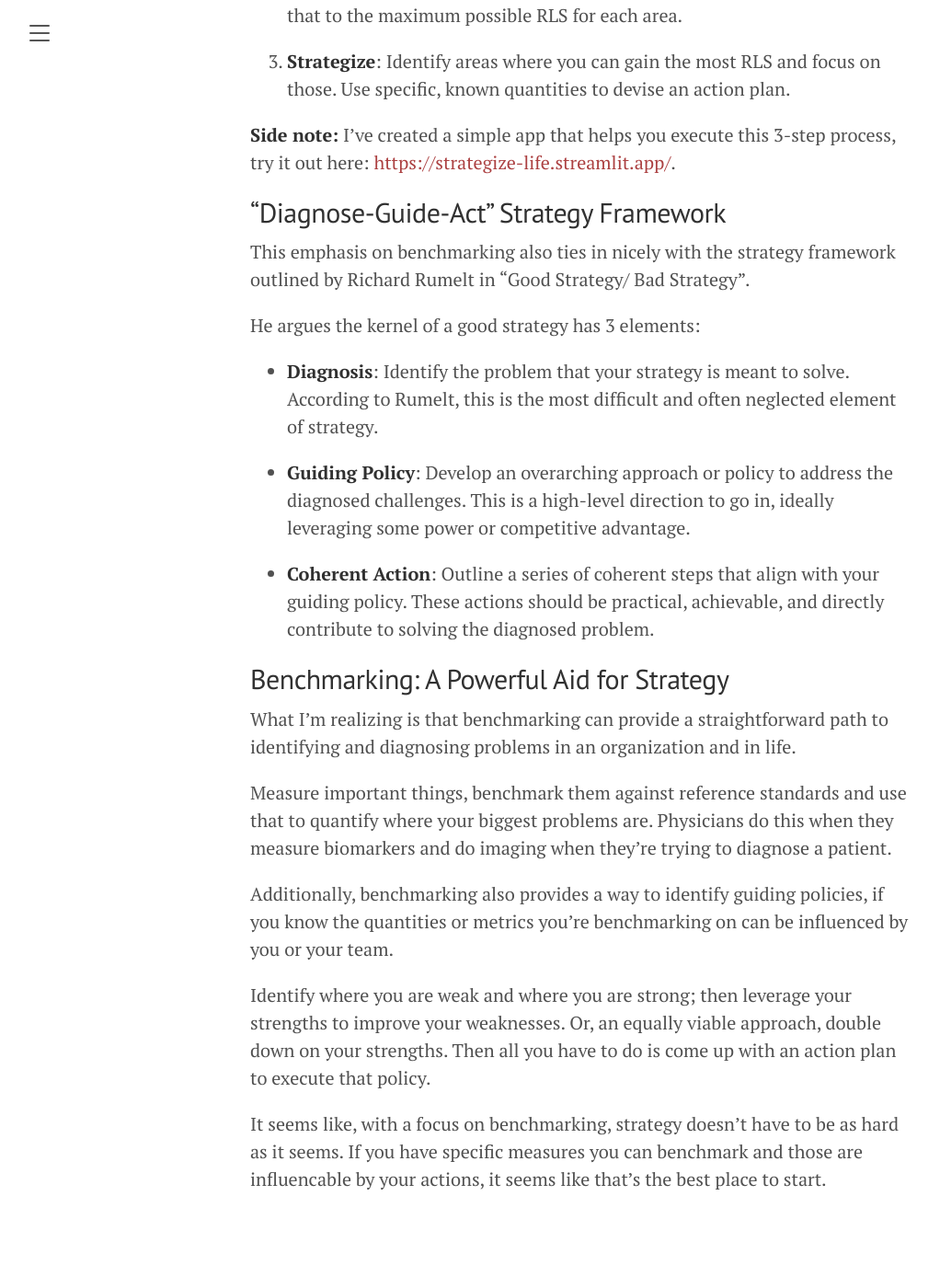
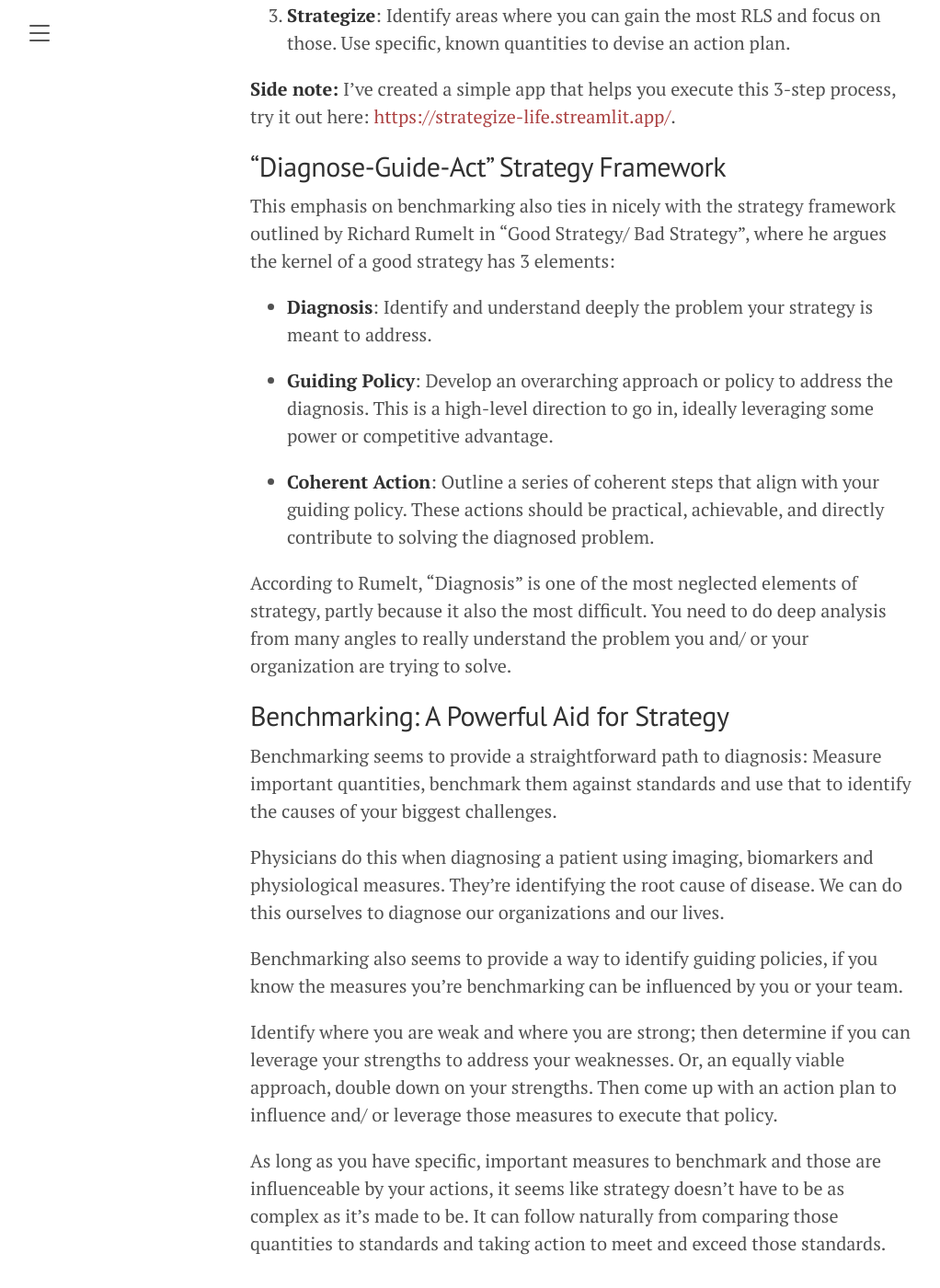
Before and after one commit to tmfarrell/tmfarrell.github.io, a Jekyll site: the page built from _posts/2023-01-29-life_and_strategy.md, in a window 1280 px wide and 1400 px high, scrolled down 2352 px. Shown: the whole window at 92% size, without its empty margins (8-1030 px from the left). Built offline with Jekyll 4.4.1, drawn with Linux system fonts in a browser that asks for light colours; some of the changed text lies outside the part shown.

Commit message:
updates to life strategy

```diff
--- a/_posts/2023-01-29-life_and_strategy.md
+++ b/_posts/2023-01-29-life_and_strategy.md
@@ -8,27 +8,25 @@
 
 ## Strategy Seems Complex
 
-I came across this HBR article recently--[Use Strategic Thinking to Create the Life You Want](https://hbr.org/2023/12/use-strategic-thinking-to-create-the-life-you-want)--which introduced an interesting concept: use best practices of business strategy  to improve your life.
+HBR put out an article recently--[Use Strategic Thinking to Create the Life You Want](https://hbr.org/2023/12/use-strategic-thinking-to-create-the-life-you-want)--introducing an interesting concept: how to use business strategy best practices to improve your life.
 
-They listed out a 7-step process though, so no way I was making it through the full article, way too long.
+Article was entirely too long though, outlining a 7-step process that underlied their approach. Like why _seven_? What an odd and annoying number. Not only that but all the steps were open-ended and ill-defined.
 
-Like why _seven_ steps? What an odd and annoying number. Not only that, but they were all very open-ended and ill-defined. Ain't nobody got time for that.
-
-Clearly the authors took a typical MBA-type approach: overly complicated, aesthetically displeasing and less "usable" as a result.
+Clearly, the authors erred on the side of an overly complicated, MBA-type approach.
 
 
 ## But It Doesn't Have to Be
 
-I believe the core of their idea (and strategy in general, for that matter) relies on the "Benchmarking" step encapsulated in the graphic below.
+I believe their approach (and strategy in general, for that matter) can be simplified if you strip it down and focus on the "Benchmarking" step encapsulated in the graphic below.
 
 <img src="/assets/img/life_satisfaction_benchmark.png"
      style="display: block; margin-left: auto; margin-right: auto; width: 75%;" />
 
-Essentially, the survey results here outline a mathematical model for how life satisfaction correlates with specific, known quantities (i.e. net income, how many friendships, etc.). You don't need to subjectively rank areas by what you think is important. Benchmarking does that for you.
+What the authors didn't realize is that these survey results essentially outline a mathematical model for how life satisfaction correlates with specific, known quantities about a life (i.e. net income, how many friendships, etc.). Which means, you don't need to subjectively rank areas by what you think is important (as they suggest in the article). Benchmarking can do that for you.
 
-What the authors didn't realize is that, once you strip away the unnecessary complexity, this is the kernel of a powerful idea: benchmark your life using specific, known quantities and use that to identify areas you'd gain the most satisfaction by improving.
+Once you strip away the unnecessary complexity, underneath is the kernel of a powerful idea: benchmark your life using specific, known quantities and use that to identify areas you'd gain the most satisfaction by improving.
 
-Using this, their approach could be simplified from 7 ill-defined steps to 3 straightforward ones:
+Using this, you can simplify 7 ill-defined steps to 3 straightforward ones:
 
 1. **Survey Your Life**: Take a survey about specific, known quantities across the areas of your life. Multiple choice rather than open-ended.
 
@@ -42,27 +40,27 @@
 
 ## "Diagnose-Guide-Act" Strategy Framework
 
-This emphasis on benchmarking also ties in nicely with the strategy framework outlined by Richard Rumelt in "Good Strategy/ Bad Strategy".
+This emphasis on benchmarking also ties in nicely with the strategy framework outlined by Richard Rumelt in "Good Strategy/ Bad Strategy", where he argues the kernel of a good strategy has 3 elements:
 
-He argues the kernel of a good strategy has 3 elements:
+- **Diagnosis**: Identify and understand deeply the problem your strategy is meant to address.
 
-- **Diagnosis**: Identify the problem that your strategy is meant to solve.  According to Rumelt, this is the most difficult and often neglected element of strategy.
-
-- **Guiding Policy**: Develop an overarching approach or policy to address the diagnosed challenges. This is a high-level direction to go in, ideally leveraging some power or competitive advantage.
+- **Guiding Policy**: Develop an overarching approach or policy to address the diagnosis. This is a high-level direction to go in, ideally leveraging some power or competitive advantage.
 
 - **Coherent Action**: Outline a series of coherent steps that align with your guiding policy. These actions should be practical, achievable, and directly contribute to solving the diagnosed problem.
 
+According to Rumelt, "Diagnosis" is one of the most neglected elements of strategy, partly because it also the most difficult. You need to do deep analysis from many angles to really understand the problem you and/ or your organization are trying to solve.
+
 ## Benchmarking: A Powerful Aid for Strategy
 
-What I'm realizing is that benchmarking can provide a straightforward path to identifying and diagnosing problems in an organization and in life.
+Benchmarking seems to provide a straightforward path to diagnosis: Measure important quantities, benchmark them against standards and use that to identify the causes of your biggest challenges.
 
-Measure important things, benchmark them against reference standards and use that to quantify where your biggest problems are. Physicians do this when they measure biomarkers and do imaging when they're trying to diagnose a patient.
+Physicians do this when diagnosing a patient using imaging, biomarkers and physiological measures. They're identifying the root cause of disease. We can do this ourselves to diagnose our organizations and our lives.
 
-Additionally, benchmarking also provides a way to identify guiding policies, if you know the quantities or metrics you're benchmarking on can be influenced by you or your team.
+Benchmarking also seems to provide a way to identify guiding policies, if you know the measures you're benchmarking can be influenced by you or your team.
 
-Identify where you are weak and where you are strong; then leverage your strengths to improve your weaknesses. Or, an equally viable approach, double down on your strengths. Then all you have to do is come up with an action plan to execute that policy.
+Identify where you are weak and where you are strong; then determine if you can leverage your strengths to address your weaknesses. Or, an equally viable approach, double down on your strengths. Then come up with an action plan to influence and/ or leverage those measures to execute that policy.
 
-It seems like, with a focus on benchmarking, strategy doesn't have to be as hard as it seems. If you have specific measures you can benchmark and those are influencable by your actions, it seems like that's the best place to start.
+As long as you have specific, important measures to benchmark and those are influenceable by your actions, it seems like strategy doesn't have to be as complex as it's made to be. It can follow naturally from comparing those quantities to standards and taking action to meet and exceed those standards.
 
 
 
@@ -76,12 +74,12 @@
 
 ### A Note on Correlation vs Causation
 
-One weakness with the argument above is that just because a measure (i.e. number of friends) correlates with an outcome (i.e. life satisfaction) doesn't imply that measure directly causes it. That's true, but here's my response.
+One weakness with the argument above is that just because a measure (i.e. number of relationships) correlates with an outcome (i.e. life satisfaction) doesn't imply that measure directly causes it. That's true, but here's my response.
 
 Mistaking correlation for causation assumes `A` directly influences `B`: `A -> B`. When in reality it could be that a latent variable `C` influences `A` and `B`: `C -> A` and `C -> B`.  So directly changing `A` won't directly change `B`.
 
 However, for most things, I think we usually know a `C` or a set of potential things that could be `C` that we can try to change in order to affect both `A` and `B`.
 
-For example, in life, if you know you're weak at relationships (i.e. `A`) and you know that good relationships correlate with life satisfaction (i.e. `B`) then you can probably think of a handful of things you could be doing to improve your relationship or social skills (i.e. `C`).
+For example, in life, if you know you're weak at relationships (i.e. `A`) and you know that good relationships correlate with life satisfaction (i.e. `B`) then you can probably think of a handful of things you could be doing to improve your social or relationship skills (i.e. `C`).
 
-It could be that improving your social skills is really what will increase your life satisfaction (`C -> B`), but, after you do that, does it really matter whether it was your skill improvement or the fact that now have better relationships (`A`)? Either way, you're more satisfied.
+It could be that improving your social skills itself is what really increases your life satisfaction (`C -> B`). But, after the fact, does it really matter whether it was that skill improvement or the better relationships (`A`)? Either way, you're more satisfied.
```
